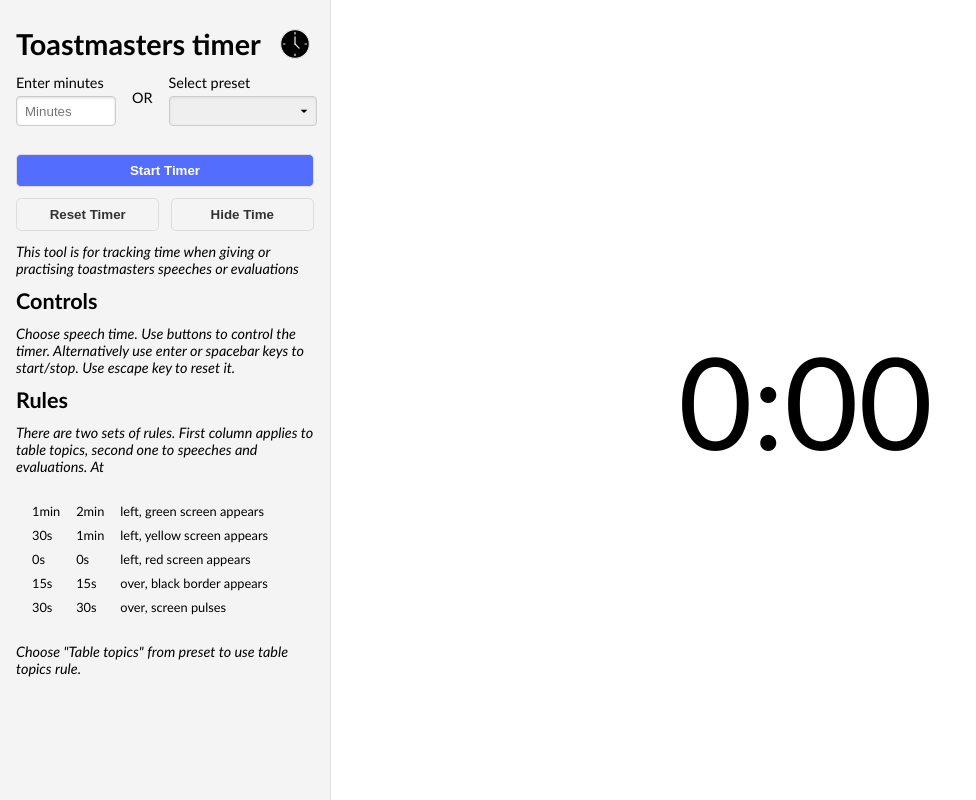
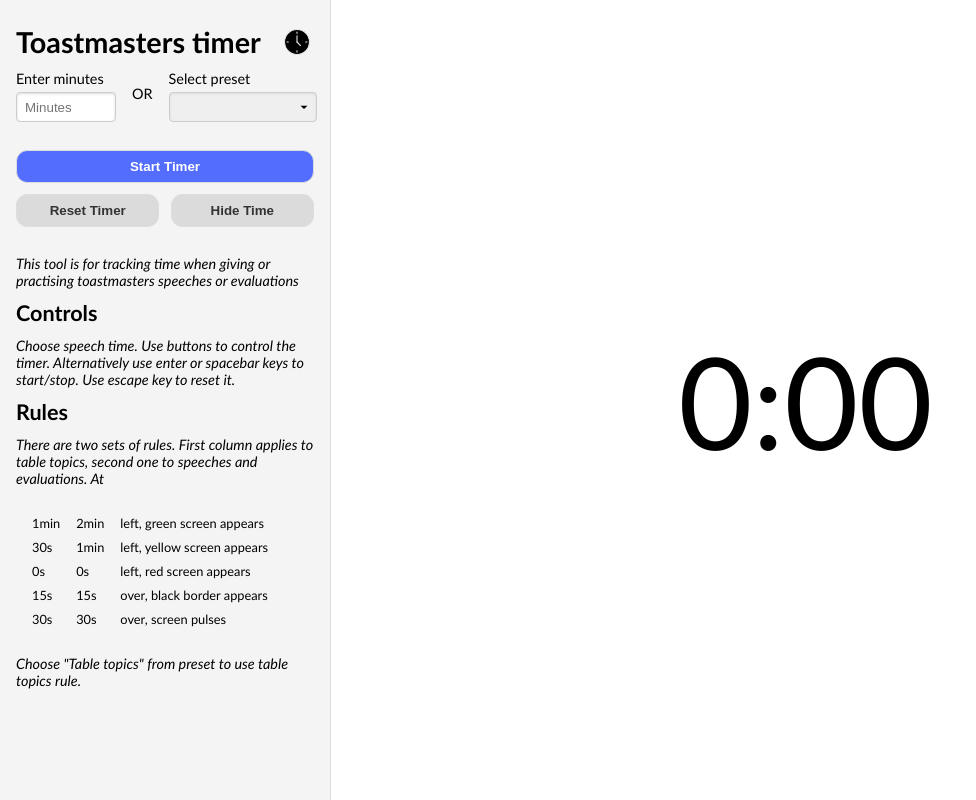
Before and after one commit to Ajuska/toastmasters-timer, an Angular app: page / in a window 1280 px wide. Shown: the whole page, without its empty margins (0-976 px from the left). Built offline with nearby package versions, Linux system fonts and the light colour scheme.

Commit message:
Change button styling and recording button size

```diff
--- a/src/app/app.component.html
+++ b/src/app/app.component.html
@@ -7,7 +7,7 @@
       <img
         [src]="timer ? 'time.gif' : 'time.svg'"
         alt="Timer GIF"
-        [style.width]="timer ? '39px' : '30px'"
+        [style.width]="timer ? '35px' : '26px'"
         [style.padding]="timer ? '0px' : '4.5px'"
       />
     </div>
--- a/src/app/app.component.sass
+++ b/src/app/app.component.sass
@@ -86,11 +86,12 @@
   display: grid
   grid-template-columns: repeat(2, 1fr)
   gap: 0.7rem
+  margin-bottom: 1rem
 
 .controls--button
   padding: 0.5rem 1rem
   border: 1px solid #ddd
-  border-radius: 0.3rem
+  border-radius: 0.7rem
   background-color: #536DFE
   cursor: pointer
   font-weight: bold
@@ -102,11 +103,11 @@
     color: white
 
   &.secondary
-    background-color: #f4f4f4
+    background-color: #dbdbdb
     color: #333
 
     &:hover
-      background-color: darken(#f4f4f4, 10%)
+      background-color: darken(#dbdbdb, 10%)
 
   &.full
     grid-column: span 2
```
